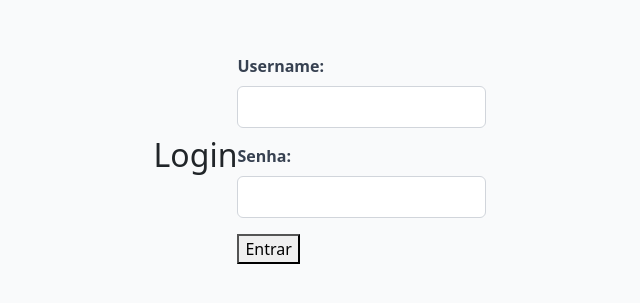
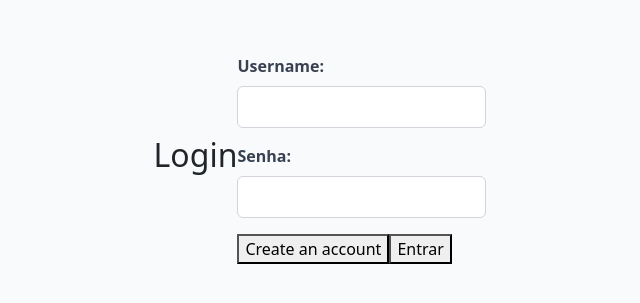
Before and after one commit to ihammadasghar/sports-team-management-tool, a React (Create React App) app in the folder SportTeamManagementTool/frontend/: page /login in a window 1280 px wide. Shown: the part 241-544 px from the top of the page, without its empty margins (320-960 px from the left). Built offline with nearby package versions, Linux system fonts and the light colour scheme.

Commit message:
Added sign up

```diff
--- a/SportTeamManagementTool/frontend/src/pages/Login.jsx
+++ b/SportTeamManagementTool/frontend/src/pages/Login.jsx
@@ -87,6 +87,9 @@ function Login() {
           />
         </div>
 
+        <button type="button" onClick={() => navigate("/signup")}>
+          Create an account
+        </button>
         <button type="submit">Entrar</button>
       </form>
     </div>
```
